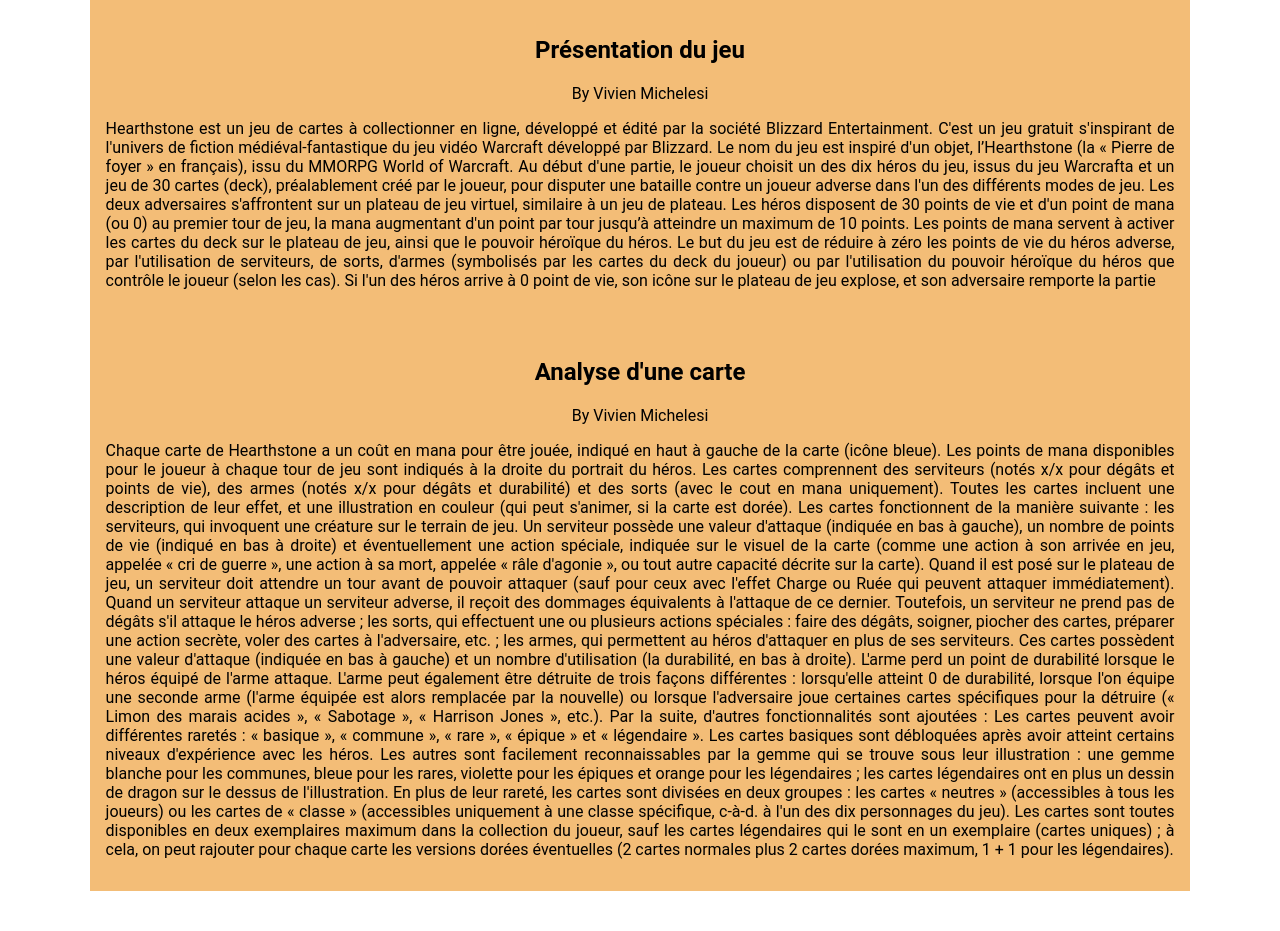
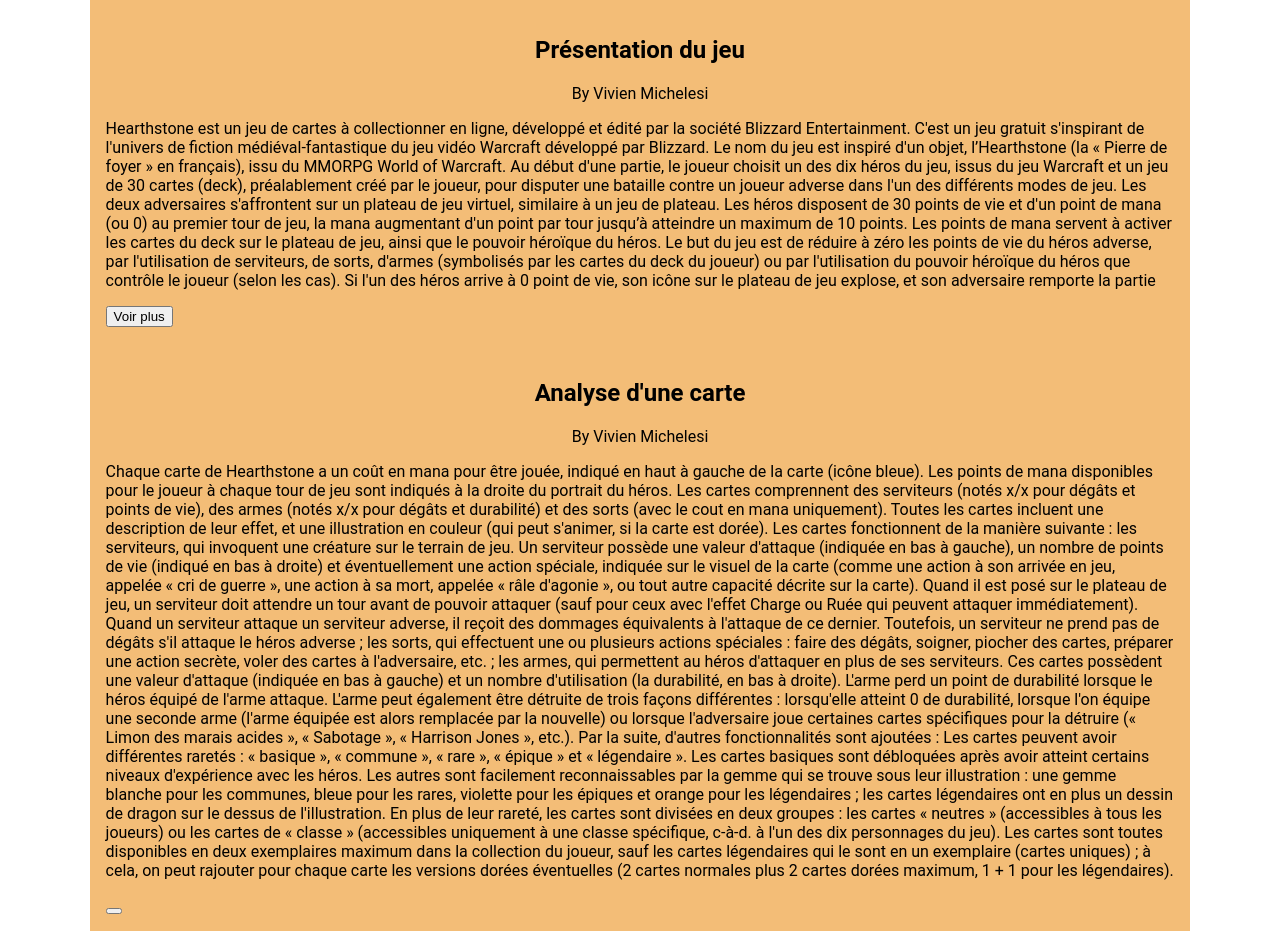
Before and after one commit to WildCodeSchool/remotefr-js-0920-p2-hearthstone, a React (Create React App) app: page / in a window 1280 px wide. Before the commit the page ends 891 px from the top, so only its background shows below. Built offline with nearby package versions, Linux system fonts and the light colour scheme.

Commit message:
Ajout bouton voir plus

```diff
--- a/src/App.jsx
+++ b/src/App.jsx
@@ -1,5 +1,5 @@
 import './App.css';
-import Articles from './Components/Articles';
+import Articles from './components/Articles';
 
 function App() {
   return <Articles />;
--- a/src/Components/Articles.jsx
+++ b/src/Components/Articles.jsx
@@ -6,7 +6,8 @@
     title: 'Présentation du jeu',
     author: 'By Vivien Michelesi',
     paragraphe:
-      "Hearthstone est un jeu de cartes à collectionner en ligne, développé et édité par la société Blizzard Entertainment. C'est un jeu gratuit s'inspirant de l'univers de fiction médiéval-fantastique du jeu vidéo Warcraft développé par Blizzard. Le nom du jeu est inspiré d'un objet, l’Hearthstone (la « Pierre de foyer » en français), issu du MMORPG World of Warcraft. Au début d'une partie, le joueur choisit un des dix héros du jeu, issus du jeu Warcrafta et un jeu de 30 cartes (deck), préalablement créé par le joueur, pour disputer une bataille contre un joueur adverse dans l'un des différents modes de jeu. Les deux adversaires s'affrontent sur un plateau de jeu virtuel, similaire à un jeu de plateau. Les héros disposent de 30 points de vie et d'un point de mana (ou 0) au premier tour de jeu, la mana augmentant d'un point par tour jusqu’à atteindre un maximum de 10 points. Les points de mana servent à activer les cartes du deck sur le plateau de jeu, ainsi que le pouvoir héroïque du héros. Le but du jeu est de réduire à zéro les points de vie du héros adverse, par l'utilisation de serviteurs, de sorts, d'armes (symbolisés par les cartes du deck du joueur) ou par l'utilisation du pouvoir héroïque du héros que contrôle le joueur (selon les cas). Si l'un des héros arrive à 0 point de vie, son icône sur le plateau de jeu explose, et son adversaire remporte la partie",
+      "Hearthstone est un jeu de cartes à collectionner en ligne, développé et édité par la société Blizzard Entertainment. C'est un jeu gratuit s'inspirant de l'univers de fiction médiéval-fantastique du jeu vidéo Warcraft développé par Blizzard. Le nom du jeu est inspiré d'un objet, l’Hearthstone (la « Pierre de foyer » en français), issu du MMORPG World of Warcraft. Au début d'une partie, le joueur choisit un des dix héros du jeu, issus du jeu Warcraft et un jeu de 30 cartes (deck), préalablement créé par le joueur, pour disputer une bataille contre un joueur adverse dans l'un des différents modes de jeu. Les deux adversaires s'affrontent sur un plateau de jeu virtuel, similaire à un jeu de plateau. Les héros disposent de 30 points de vie et d'un point de mana (ou 0) au premier tour de jeu, la mana augmentant d'un point par tour jusqu’à atteindre un maximum de 10 points. Les points de mana servent à activer les cartes du deck sur le plateau de jeu, ainsi que le pouvoir héroïque du héros. Le but du jeu est de réduire à zéro les points de vie du héros adverse, par l'utilisation de serviteurs, de sorts, d'armes (symbolisés par les cartes du deck du joueur) ou par l'utilisation du pouvoir héroïque du héros que contrôle le joueur (selon les cas). Si l'un des héros arrive à 0 point de vie, son icône sur le plateau de jeu explose, et son adversaire remporte la partie",
+    button: 'Voir plus',
   },
   {
     title: "Analyse d'une carte",
@@ -23,6 +24,7 @@
         title={article.title}
         author={article.author}
         paragraphe={article.paragraphe}
+        button={article.button}
       />
     ))}
   </div>
--- a/src/Components/Presentation.css
+++ b/src/Components/Presentation.css
@@ -1,3 +1,6 @@
+@import url('https://fonts.googleapis.com/css2?family=Berkshire+Swash&display=swap');
+@import url('https://fonts.googleapis.com/css2?family=Pridi:wght@600&display=swap');
+
 .Presentation {
   padding: 1em;
   background: #f3bd77;
@@ -18,3 +21,11 @@
 .paragraphe {
   text-align: justify;
 }
+
+.paragraphe-visible {
+  height: 100%;
+}
+
+.paragraphe-invisible {
+  height: 30%;
+}
--- a/src/Components/Presentation.jsx
+++ b/src/Components/Presentation.jsx
@@ -5,16 +5,33 @@
 class Presentation extends React.Component {
   constructor(props) {
     super(props);
-    this.state = {};
+    this.state = {
+      nonVisible: props.nonVisible,
+    };
   }
 
   render() {
-    const { title, author, paragraphe } = this.props;
+    const { title, author, paragraphe, button } = this.props;
+    const { nonVisible } = this.state;
     return (
       <div className="Presentation">
         <h2 className="title">{title}</h2>
         <p className="author">{author}</p>
-        <p className="paragraphe">{paragraphe}</p>
+        <p
+          className={nonVisible ? 'paragraphe-invisble' : 'paragraphe-visible'}
+        >
+          {paragraphe}
+        </p>
+        <button
+          type="button"
+          className="buttonPlus"
+          onClick={() => {
+            const voirPlus = !nonVisible;
+            this.setState({ nonVisible: voirPlus });
+          }}
+        >
+          {button}
+        </button>
       </div>
     );
   }
@@ -35,6 +52,8 @@
   title: PropTypes.string.isRequired,
   author: PropTypes.string.isRequired,
   paragraphe: PropTypes.string.isRequired,
+  button: PropTypes.string.isRequired,
+  nonVisible: PropTypes.bool.isRequired,
 };
 
 export default Presentation;
```
